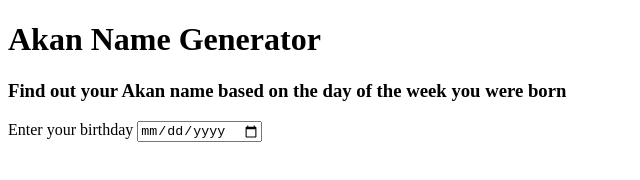
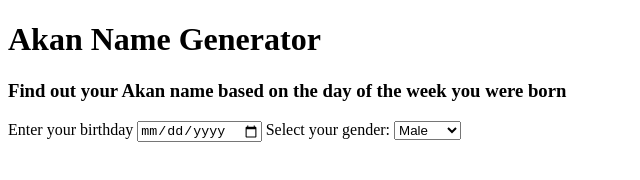
Before and after one commit to bidenjoe1/Akan-names, a plain HTML site: page index.html in a window 1280 px wide. Shown: the whole page, without its empty margins (0-640 px from the left). Drawn offline with Linux system fonts and the light colour scheme.

Commit message:
Add a way to select gender

```diff
--- a/index.html
+++ b/index.html
@@ -13,6 +13,11 @@
     <form id="AkanForm">
         <label for="birthdate">Enter your birthday</label>
         <input type="date" id="birthdate" required>
+        <label for="gender">Select your gender:</label>
+        <select name="" id="gender">
+            <option value="male">Male</option>
+            <option value="female">Female</option>
+            </select>
 
 
 
```
